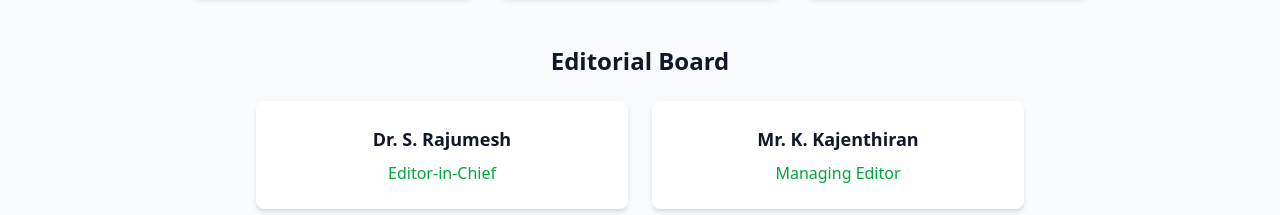
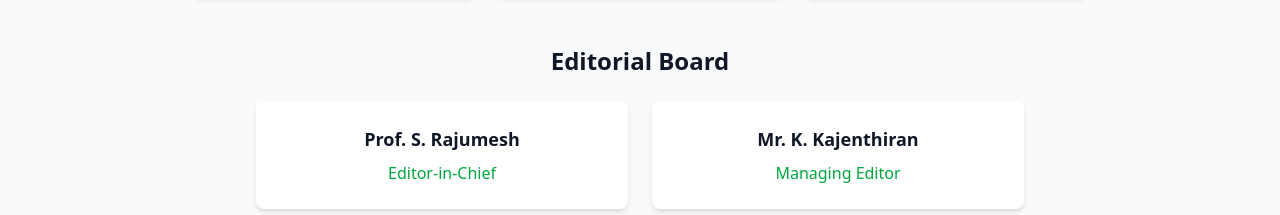
Before and after one commit to achchuthany/iccm-2026, a React (Vite) app: page / in a window 1280 px wide. Shown: the part 6480-6695 px from the top of the page. Built offline with nearby package versions, Linux system fonts and the light colour scheme.

Commit message:
fix: name change

```diff
--- a/src/pages/Committees.jsx
+++ b/src/pages/Committees.jsx
@@ -17,7 +17,7 @@ const Committees = () => {
       { name: 'Mr. S. Balaputhiran', role: 'Treasurer' },
     ],
     editorial: {
-      chief: { name: 'Dr. S. Rajumesh', role: 'Editor-in-Chief' },
+      chief: { name: 'Prof. S. Rajumesh', role: 'Editor-in-Chief' },
       managing: { name: 'Mr. K. Kajenthiran', role: 'Managing Editor' },
       associate: [
         { name: 'Dr. (Ms). S. Anandasayanan' },
```
